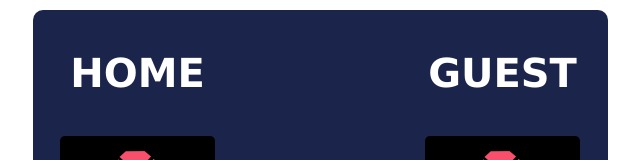
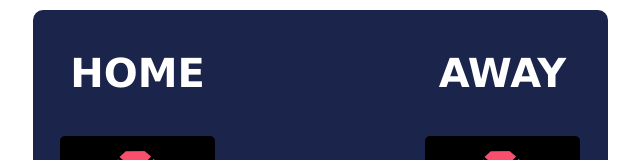
Before and after one commit to johnkidenda/basketball-scoreboard, a website built with Vite: page index.html in a window 1280 px wide. Shown: the top 160 px of the page, without its empty margins (320-960 px from the left). Built offline with nearby package versions, Linux system fonts and the light colour scheme.

Commit message:
Changed the Guest header to Away

```diff
--- a/index.html
+++ b/index.html
@@ -1,7 +1,10 @@
 <html>
-    <head><link rel="stylesheet" href="https://cdnjs.cloudflare.com/ajax/libs/normalize/8.0.1/normalize.css">
+
+<head>
+    <link rel="stylesheet" href="https://cdnjs.cloudflare.com/ajax/libs/normalize/8.0.1/normalize.css">
     <link rel="stylesheet" href="index.css">
 </head>
+
 <body>
     <div class="container">
         <div>
@@ -15,7 +18,7 @@
         </div>
         <button id="reset" onclick="newGame()">New Game</button>
         <div>
-                <h3 id="guest-header">GUEST</h3>
+            <h3 id="guest-header">AWAY</h3>
             <div class="score-panel" id="guest-el">0</div>
             <div>
                 <button onclick="addOneGuest()" class="adder">+1</button>
@@ -26,4 +29,5 @@
     </div>
     <script src="index.js"></script>
 </body>
+
 </html>
```
Lines whose indentation alone changed are shown as unchanged.
